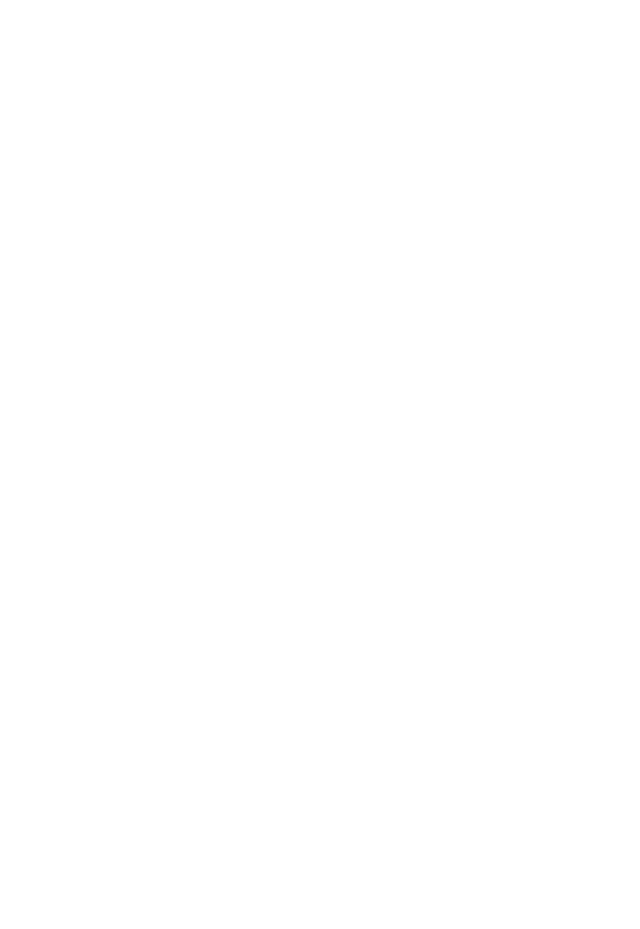
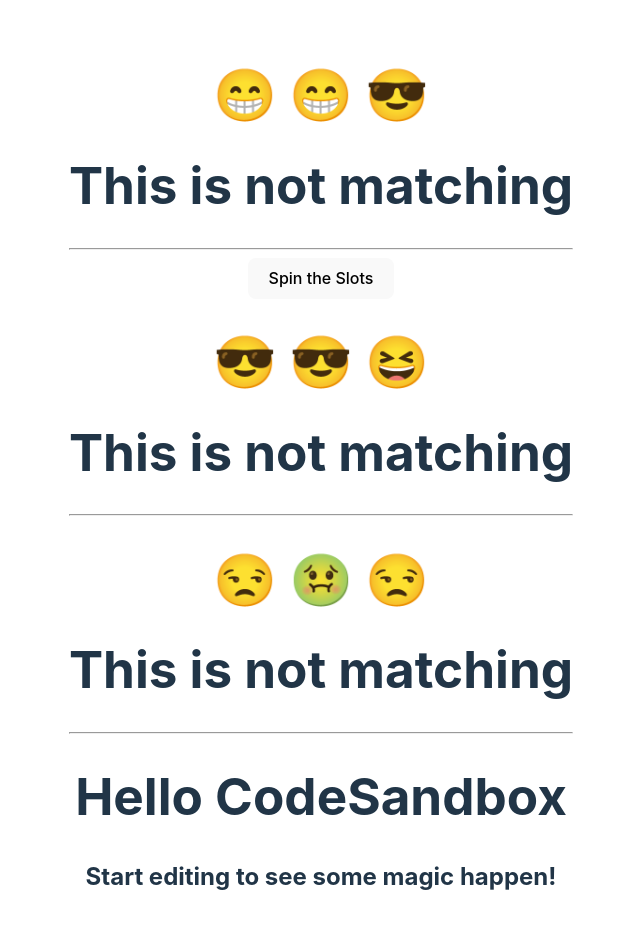
Before and after one commit to S-Muhammad-Ali/colt-steele-react, a React (Vite) app: page / in a window 1280 px wide. Shown: the top 929 px of the page, without its empty margins (319-959 px from the left). Before the commit the page ends 800 px from the top, so only its background shows below. Built offline with nearby package versions, Linux system fonts and the light colour scheme.

Commit message:
slot game more experiment
I check how predefined simple slot work and check from the internet how a randomly generated emoji works after rendering a page each time plus i also check while adding adding a "button" on the on click method because it was not added first

```diff
--- a/src/App.jsx
+++ b/src/App.jsx
@@ -1,6 +1,7 @@
 // import { useState } from 'react'
 // import reactLogo from './assets/react.svg'
 // import viteLogo from '/vite.svg'
+import React, { useState } from "react";
 import "./App.css";
 import { Greeter } from "./Greeter";
 import { Die } from "./Die";
@@ -9,10 +10,28 @@
 import { Heading } from "./Heading";
 import { ColorList } from "./ColorList";
 import { Slots } from "./Slots";
+import { SlotM } from "./SlotM";
 
 function App() {
+  let emoji = ["😊", "😒", "😜", "😁", "🤢", "😎", "😆", "🤔", "😍"];
+  let random = (mn, mx) => {
+    return Math.random() * (mx - mn) + mn;
+  };
+  let onClic = () => {
+    return emoji[Math.floor(random(1, 9)) - 1];
+  };
+
+  const [slot1, setSlot1] = useState(onClic());
+  const [slot2, setSlot2] = useState(onClic());
+  const [slot3, setSlot3] = useState(onClic());
+
+  const spinSlots = () => {
+    setSlot1(onClic());
+    setSlot2(onClic());
+    setSlot3(onClic());
+  };
   return (
-    <>
+    <div className="SlotM">
       {/* <Greeter person="Ali" from="Hyderabad" />
       <Greeter person="Maria" from="karachi" />
       <Greeter person="Son/Daughter" />
@@ -31,7 +50,18 @@
       <ColorList colors={["Blue", "orangered", "slategrey", "teal"]} /> */}
       {/* <Slots val1="⚔️" val2="⚔️" val3="⚔️" />
       <Slots val1="⚔️" val2="🪓" val3="⚔️" /> */}
-    </>
+      {/* <h1>Hello CodeSandbox</h1>
+      <h2>Start editing to see some magic happen!</h2> */}
+      <SlotM x={slot1} y={slot2} z={slot3} />
+      <button onClick={spinSlots}>Spin the Slots</button>
+      <SlotM x={onClic()} y={onClic()} z={onClic()} />
+      <SlotM x={onClic()} y={onClic()} z={onClic()} />
+      <SlotM x={onClic()} y={onClic()} z={onClic()} />
+      <SlotM x={onClic()} y={onClic()} z={onClic()} />
+      <SlotM x={onClic()} y={onClic()} z={onClic()} />
+      <SlotM x={onClic()} y={onClic()} z={onClic()} />
+      <SlotM x="😊" y="😊" z="😊" />
+    </div>
   );
 }
 
--- /dev/null
+++ b/src/SlotM.css
@@ -0,0 +1,4 @@
+.SlotM {
+  font-family: sans-serif;
+  text-align: center;
+}
--- /dev/null
+++ b/src/SlotM.jsx
@@ -0,0 +1,36 @@
+const SlotM = (props) => {
+  //let x = "🌝";
+  //let y = "🌝";
+  //let z = "😒";
+
+  if (props.x === props.y && props.y === props.z) {
+    return (
+      <>
+        <h1>Hello CodeSandbox</h1>
+        <h2>Start editing to see some magic happen!</h2>
+        <div className="slot_inner">
+          <h1>
+            {props.x} {props.y} {props.z}
+          </h1>
+          <h1>This is matching</h1>
+          {/* {console.log(x.charCodeAt(), y, z)} */}
+          <hr />
+        </div>
+      </>
+    );
+  } else {
+    return (
+      <>
+        <div className="slot_inner">
+          <h1>
+            {props.x} {props.y} {props.z}
+          </h1>
+          <h1>This is not matching</h1>
+          <hr />
+        </div>
+      </>
+    );
+  }
+};
+
+export { SlotM };
--- a/src/Slots.jsx
+++ b/src/Slots.jsx
@@ -1,14 +1,16 @@
-function Slots({ val1, val2, val3 }) {
-  const isWinner = val1 === val2 && val1 === val3;
+function Slots(props) {
+  const isWinner = props.val1 === props.val2 && props.val1 === props.val3;
 
   return (
     <div>
       <h1>
-        {val1} {val2} {val3}
+        {props.val1} {props.val2} {props.val3}
       </h1>
       <h2 style={{ color: isWinner ? "green" : "red" }}>
         {isWinner ? "You Win!" : "You Lose"}
       </h2>
+      {/* <h1>{isWinner ? "Congratulation" : null}</h1> */}
+      {isWinner && <h1> Congratulation</h1>}
     </div>
   );
 }
```
Also changed, not shown: src/SlotGame2.jsx (deleted).
